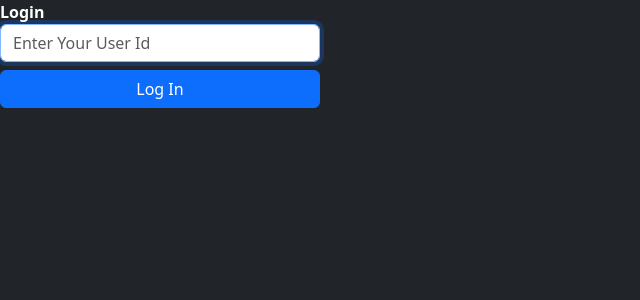
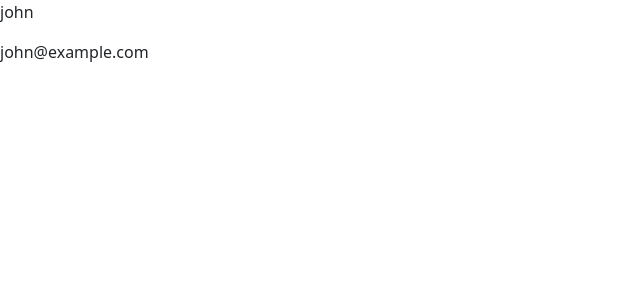
Before and after one commit to kewalkhondekar25/React-Under-The-Hood, a React (Vite) app: page / in a window 1280 px wide. Shown: the top 300 px of the page, without its empty margins (0-640 px from the left). Built offline with nearby package versions, Linux system fonts and the light colour scheme.

Commit message:
HOC added

```diff
--- a/src/App.jsx
+++ b/src/App.jsx
@@ -49,6 +49,7 @@ import UseCallBack from './Components/Hooks/UseCallBack'
 import UseMemoDemo from './Components/FAQs/Hooks/UseMemoDemo'
 import UseCallBackDemo from './Components/FAQs/Hooks/UseCallBackDemo'
 import UseRefDemo from './Components/FAQs/Hooks/UseRefDemo'
+import HocIndex from './Components/FAQs/HOC/HocIndex'
 
 function App() {
 
@@ -101,7 +102,8 @@ function App() {
       {/* <UseCallBack/> */}
       {/* <UseMemoDemo/> */}
       {/* <UseCallBackDemo/> */}
-      <UseRefDemo/>
+      {/* <UseRefDemo/> */}
+      <HocIndex/>
     </>
   )
 }
--- /dev/null
+++ b/src/Components/FAQs/HOC/HocCompoment.jsx
@@ -0,0 +1,18 @@
+import { useState } from "react"
+
+//hoc
+const WithLoader = (WrappedComponent) => {
+    return () => {
+        const [loading, setLoading] = useState(true);
+        setTimeout(() => {
+            setLoading(false);
+        }, 2000);
+        return(
+            <div>
+                {loading ? <p>Loading ...</p> :<WrappedComponent/>}
+            </div>
+        )
+    }
+}
+
+export default WithLoader;
--- /dev/null
+++ b/src/Components/FAQs/HOC/HocIndex.jsx
@@ -0,0 +1,15 @@
+import React from 'react'
+import WithLoader from './HocCompoment'
+import User from './User'
+
+const HocIndex = () => {
+    const age = 69;
+    const UserWithHoc = WithLoader(User);
+  return (
+    <div>
+        <UserWithHoc/>
+    </div>
+  )
+}
+
+export default HocIndex
--- /dev/null
+++ b/src/Components/FAQs/HOC/User.jsx
@@ -0,0 +1,17 @@
+import React from 'react'
+
+const User = ({age}) => {
+    const user = {
+        name: 'john',
+        email: 'john@example.com'
+    }
+  return (
+    <div>
+        <p>{user.name}</p>
+        <p>{user.email}</p>
+        <p>{age}</p>
+    </div>
+  )
+}
+
+export default User
```
